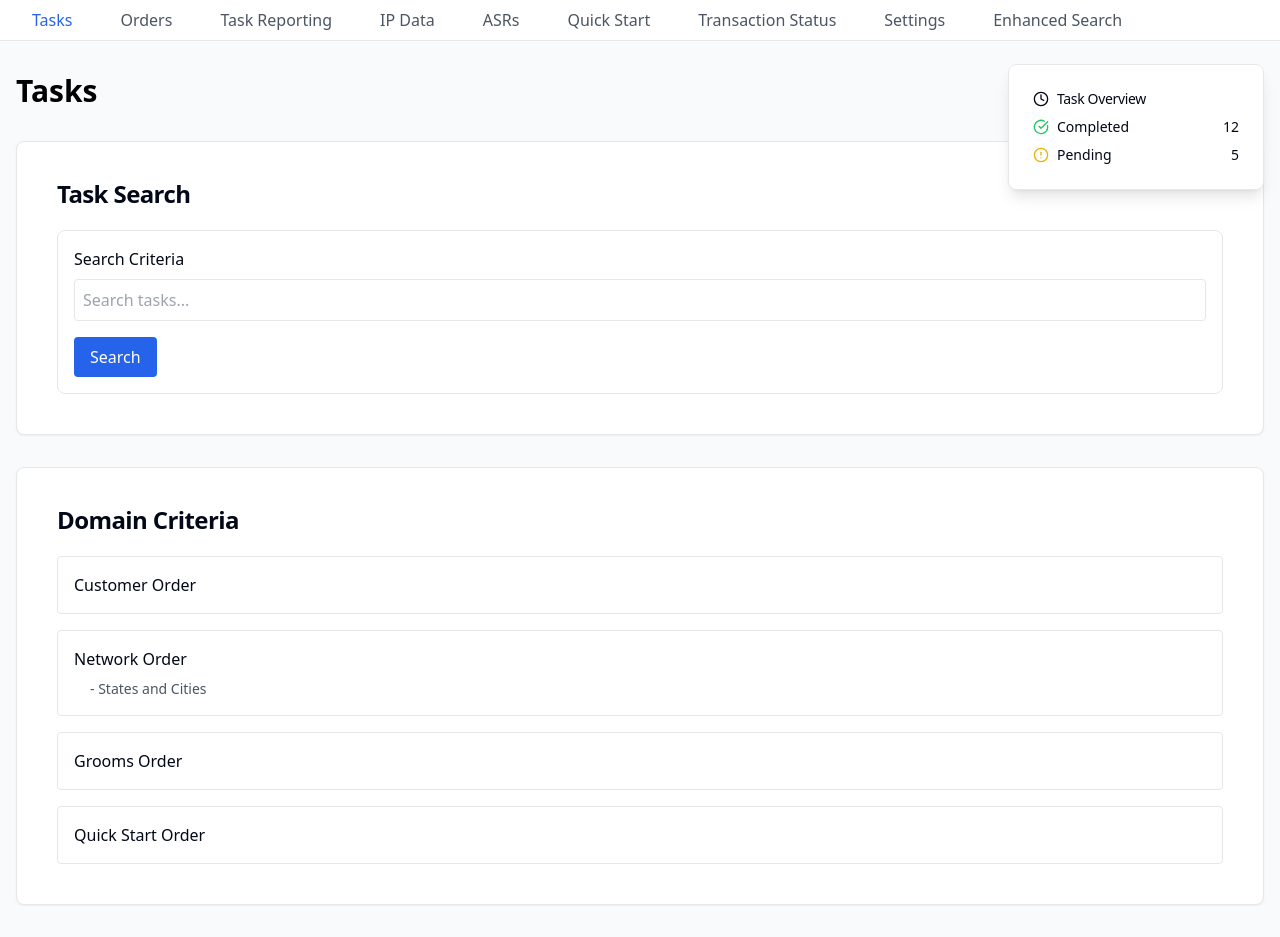
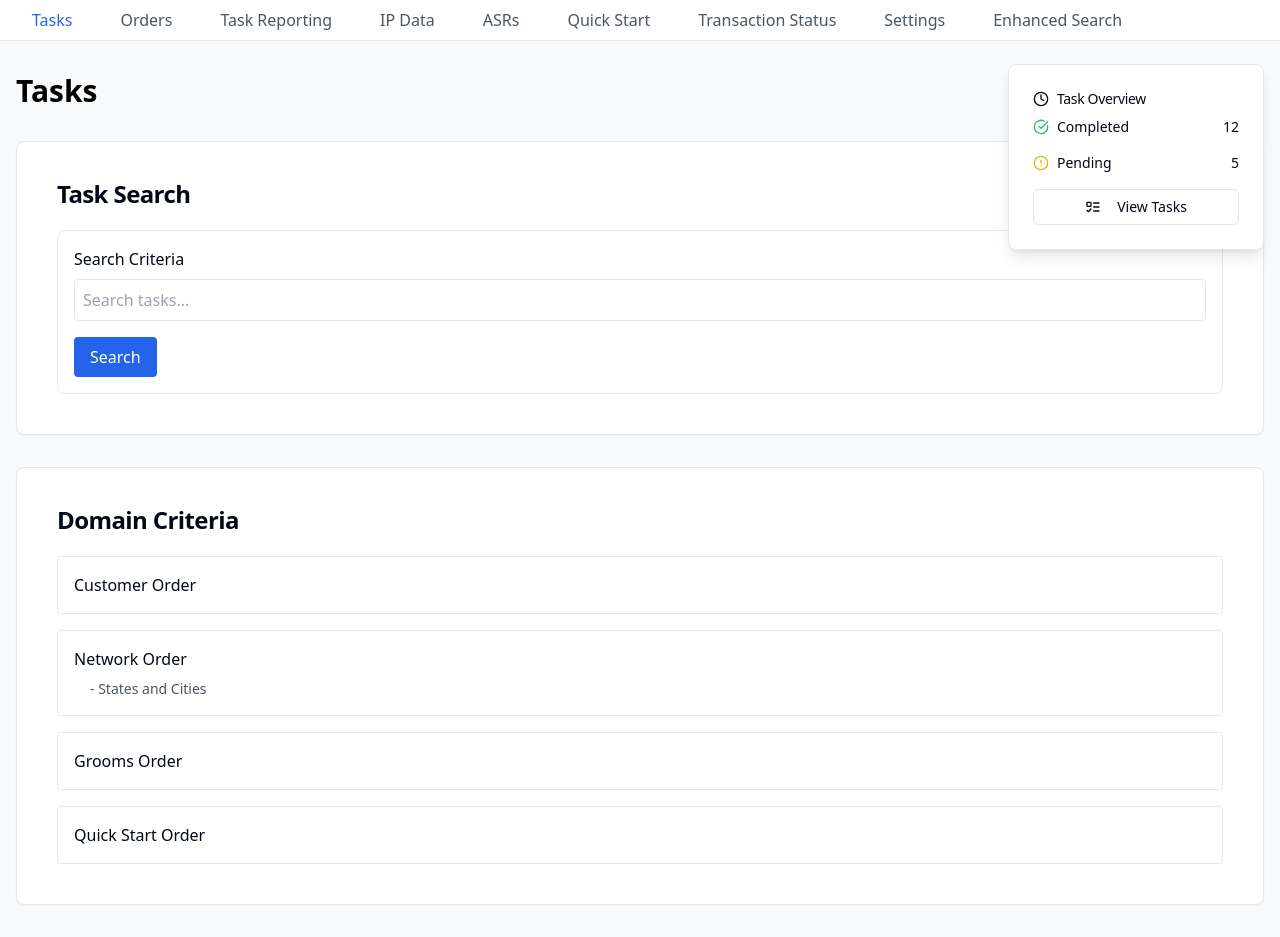
Before and after one commit to SURYASTIC/api-discovery-dash, a React (Vite) app: page / in a window 1280 px wide. Built offline with nearby package versions, Linux system fonts and the light colour scheme.

Commit message:
Add view task button
Implement a button to view tasks in the application interface.
[skip gpt_engineer]

```diff
--- a/src/components/TaskSection.tsx
+++ b/src/components/TaskSection.tsx
@@ -1,6 +1,7 @@
 import React from 'react';
-import { Clock, CheckCircle, AlertCircle } from 'lucide-react';
+import { Clock, CheckCircle, AlertCircle, ListTodo } from 'lucide-react';
 import { Card, CardContent, CardHeader, CardTitle } from '@/components/ui/card';
+import { Button } from '@/components/ui/button';
 
 export const TaskSection = () => {
   return (
@@ -12,7 +13,7 @@ export const TaskSection = () => {
             Task Overview
           </CardTitle>
         </CardHeader>
-        <CardContent className="space-y-2">
+        <CardContent className="space-y-4">
           <div className="flex items-center justify-between text-sm">
             <div className="flex items-center gap-2">
               <CheckCircle className="w-4 h-4 text-green-500" />
@@ -27,6 +28,10 @@ export const TaskSection = () => {
             </div>
             <span className="font-medium">5</span>
           </div>
+          <Button className="w-full" variant="outline" size="sm">
+            <ListTodo className="mr-2 h-4 w-4" />
+            View Tasks
+          </Button>
         </CardContent>
       </Card>
     </div>
```
